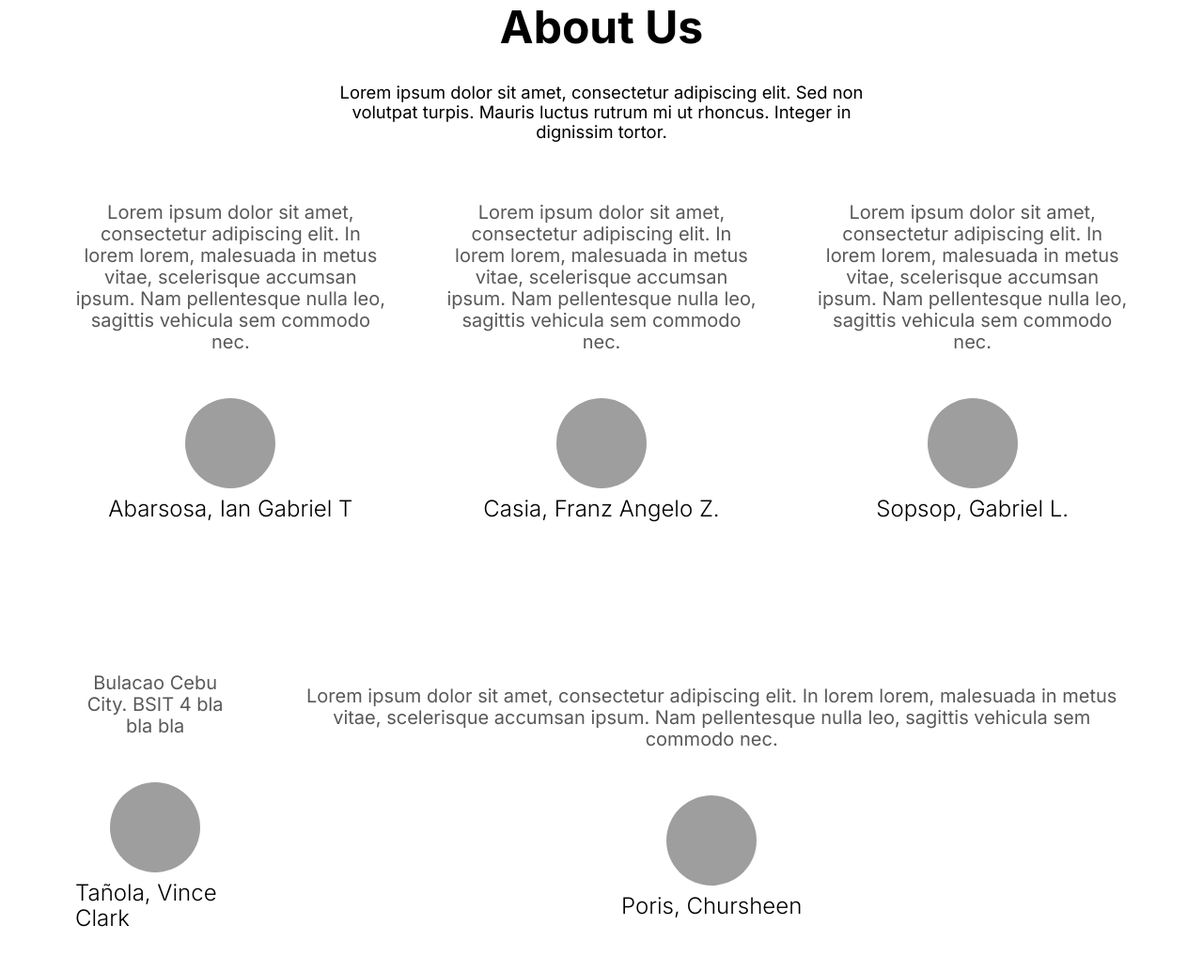
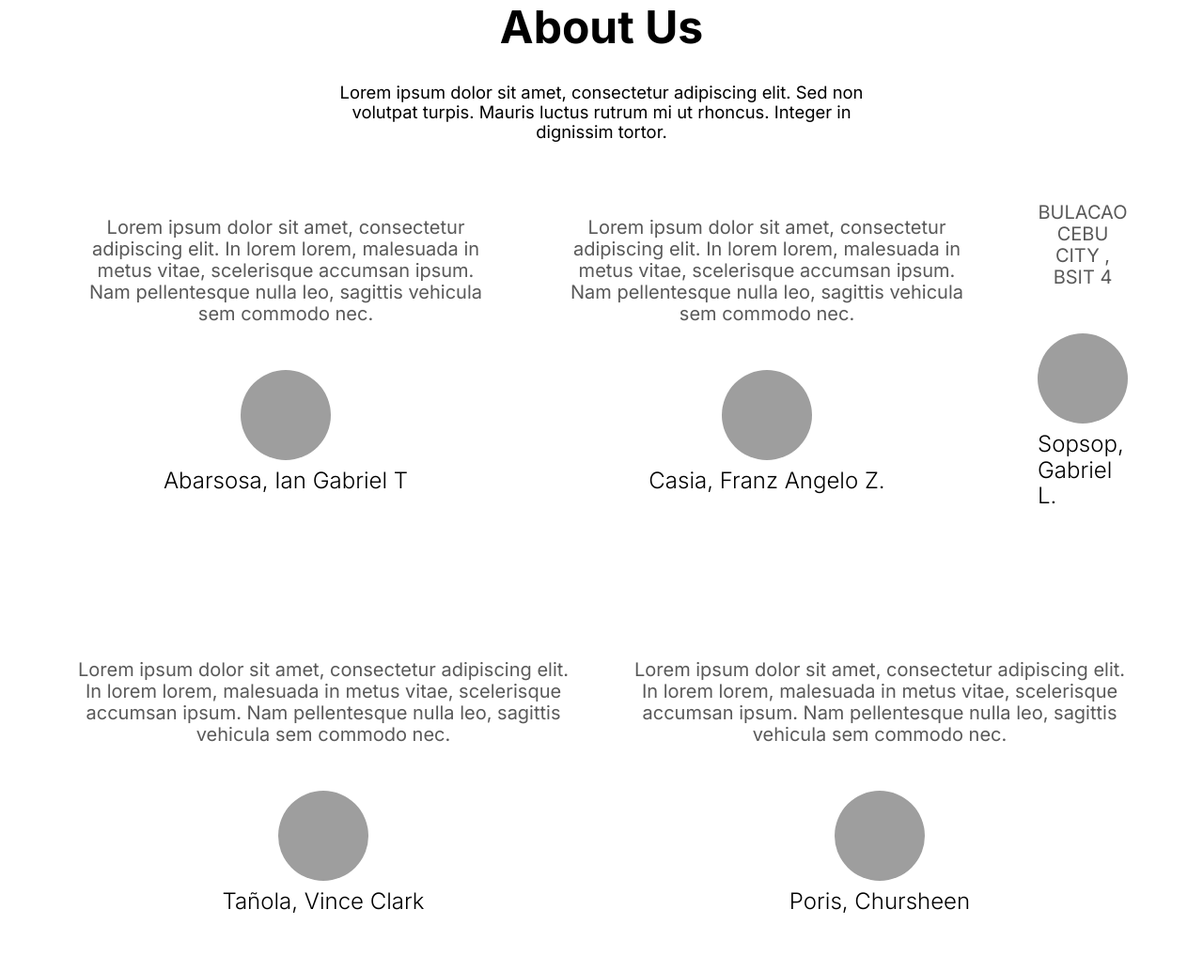
Before and after one commit to Demigud/flair, a Django app: page / in a window 1280 px wide. Shown: the part 1381-2415 px from the top of the page at 94% size. Run offline with Django 4.2, Linux system fonts and the light colour scheme; grey boxes are pictures that could not be loaded.

Commit message:
update description

```diff
--- a/flairsite/myapp/templates/index.html
+++ b/flairsite/myapp/templates/index.html
@@ -288,10 +288,7 @@
             <header class="home-testimonial-card2">
               <div class="home-testimonial3">
                 <span class="home-text19">
-                  Lorem ipsum dolor sit amet, consectetur adipiscing elit. In
-                  lorem lorem, malesuada in metus vitae, scelerisque accumsan
-                  ipsum. Nam pellentesque nulla leo, sagittis vehicula sem
-                  commodo nec.
+                  BULACAO CEBU CITY , BSIT 4
                 </span>
                 <img
                   alt="profile"
@@ -308,7 +305,10 @@
             <header class="home-testimonial-card3">
               <div class="home-testimonial5">
                 <span class="home-text21">
-                  Bulacao Cebu City. BSIT 4 bla bla bla
+                  Lorem ipsum dolor sit amet, consectetur adipiscing elit. In
+                  lorem lorem, malesuada in metus vitae, scelerisque accumsan
+                  ipsum. Nam pellentesque nulla leo, sagittis vehicula sem
+                  commodo nec.
                 </span>
                 <img
                   alt="profile"
```
